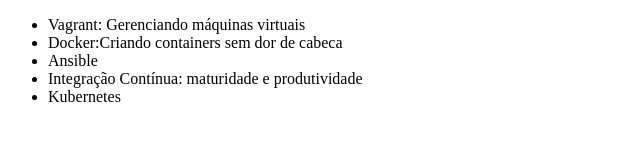
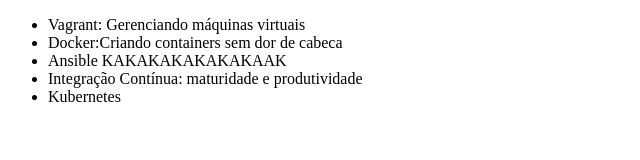
Before and after one commit to elizauema/teste-alura, a plain HTML site: page index.html in a window 1280 px wide. Shown: the whole page, without its empty margins (0-640 px from the left). Drawn offline with Linux system fonts and the light colour scheme.

Commit message:
Mudando o nome do curso de Ansible para KAKAKA

```diff
--- a/index.html
+++ b/index.html
@@ -8,7 +8,7 @@
     <ul>
         <li>Vagrant: Gerenciando máquinas virtuais</li>
         <li>Docker:Criando containers sem dor de cabeca</li>
-        <li>Ansible</li>
+        <li>Ansible KAKAKAKAKAKAKAAK</li>
         <li>Integração Contínua: maturidade e produtividade</li>
         <li>Kubernetes</li>
     </ul>
```
